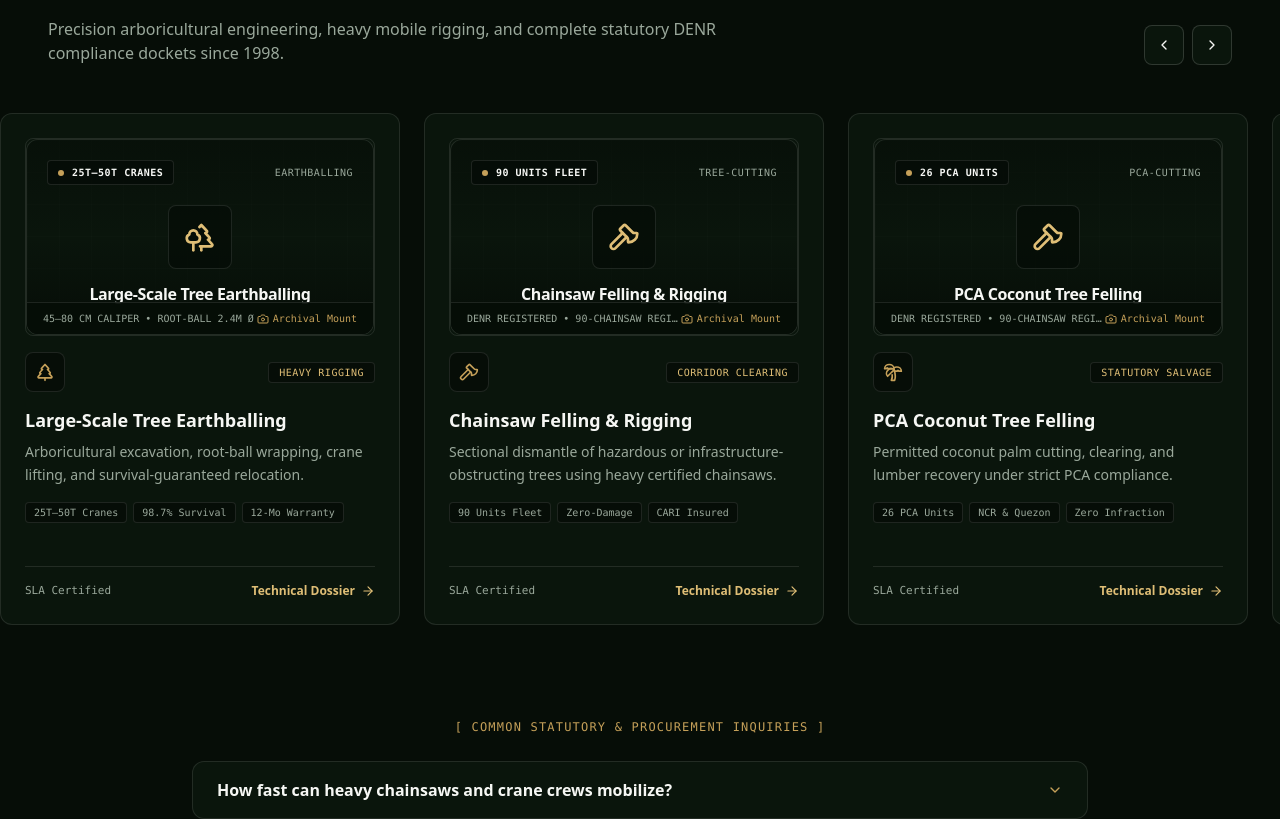
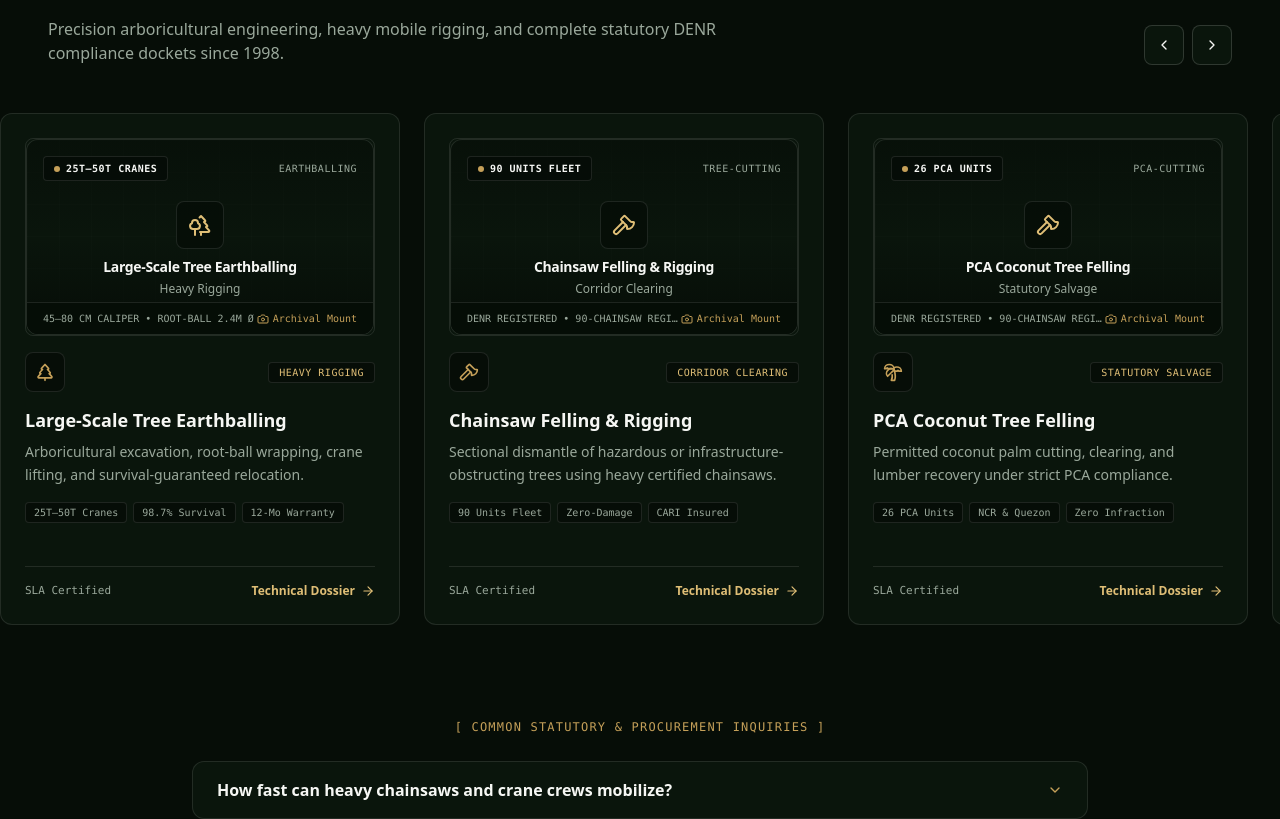
Before and after one commit to cyyy-17/fhg, a Next.js app: page / in a window 1280 px wide. Shown: the part 3767-4586 px from the top of the page. Built offline with nearby package versions, Linux system fonts and the light colour scheme.

Commit message:
fix(ui): eliminate text and ledger collision in MediaPlaceholder architectural plates

```diff
--- a/src/components/MediaPlaceholder.tsx
+++ b/src/components/MediaPlaceholder.tsx
@@ -119,9 +119,11 @@ export default function MediaPlaceholder({
       {/* Atmospheric Vignette */}
       <div className="absolute inset-0 bg-linear-to-t from-[#060d07] via-transparent to-[#060d07]/60 pointer-events-none" />
 
+      {/* Content Layout Container (Pure in-flow Flexbox to prevent any collision) */}
+      <div className="relative z-10 flex flex-col justify-between h-full">
         {/* Top Header Row with Archival Badge */}
-      <div className="relative z-10 p-4 sm:p-5 flex items-center justify-between">
-        <span className="inline-flex items-center gap-2 px-2.5 py-1 rounded bg-[#060d07]/90 border border-white/10 text-[10px] font-mono font-semibold text-[#f6f7f4] tracking-wider uppercase">
+        <div className="p-3 sm:p-4 flex items-center justify-between shrink-0">
+          <span className="inline-flex items-center gap-1.5 px-2 py-0.5 sm:px-2.5 sm:py-1 rounded bg-[#060d07]/90 border border-white/10 text-[10px] font-mono font-semibold text-[#f6f7f4] tracking-wider uppercase">
             <span className="w-1.5 h-1.5 rounded-full bg-[#c5a059]" />
             {badge}
           </span>
@@ -131,25 +133,25 @@ export default function MediaPlaceholder({
         </div>
 
         {/* Center Specimen Dossier Frame */}
-      <div className="relative z-10 flex flex-col items-center justify-center h-[calc(100%-84px)] px-6 text-center">
-        <div className="relative mb-3.5 flex items-center justify-center">
-          <div className="w-14 h-14 sm:w-16 sm:h-16 rounded-lg border border-white/10 bg-[#060d07]/80 flex items-center justify-center group-hover:border-[#c5a059]/50 transition-colors duration-300">
+        <div className="flex-1 min-h-0 flex flex-col items-center justify-center px-4 py-1 text-center">
+          <div className="relative mb-2 flex items-center justify-center shrink-0">
+            <div className="w-10 h-10 sm:w-12 sm:h-12 rounded-lg border border-white/10 bg-[#060d07]/80 flex items-center justify-center group-hover:border-[#c5a059]/50 transition-colors duration-300">
               <Icon
-              className="w-7 h-7 sm:w-8 sm:h-8 text-[#dfbe76] transition-transform duration-300 group-hover:scale-105"
+                className="w-5 h-5 sm:w-6 sm:h-6 text-[#dfbe76] transition-transform duration-300 group-hover:scale-105"
               />
             </div>
           </div>
 
-        <h4 className="text-sm sm:text-base font-semibold font-heading text-[#f6f7f4] tracking-tight mb-1 leading-snug group-hover:text-[#dfbe76] transition-colors">
+          <h4 className="text-xs sm:text-sm font-semibold font-heading text-[#f6f7f4] tracking-tight leading-snug group-hover:text-[#dfbe76] transition-colors truncate max-w-full px-2">
             {displayTitle}
           </h4>
-        <p className="text-xs text-[#9aa89b] max-w-sm leading-relaxed line-clamp-2">
+          <p className="text-[10px] sm:text-xs text-[#9aa89b] max-w-xs leading-relaxed truncate hidden sm:block mt-0.5">
             {displaySub}
           </p>
         </div>
 
         {/* Bottom Technical Spec Ledger */}
-      <div className="absolute bottom-0 left-0 right-0 z-10 bg-[#060d07]/95 border-t border-white/10 px-4 py-2 flex items-center justify-between text-[10px] font-mono">
+        <div className="shrink-0 bg-[#060d07]/95 border-t border-white/10 px-3 py-1.5 sm:px-4 sm:py-2 flex items-center justify-between text-[10px] font-mono">
           <span className="text-[#9aa89b] truncate max-w-[70%]">{configs.meta}</span>
           {showOverlayPrompt && (
             <span className="text-[#c5a059] flex items-center gap-1 font-medium shrink-0">
@@ -159,5 +161,6 @@ export default function MediaPlaceholder({
           )}
         </div>
       </div>
+    </div>
   );
 }
```
Lines whose indentation alone changed are shown as unchanged.
